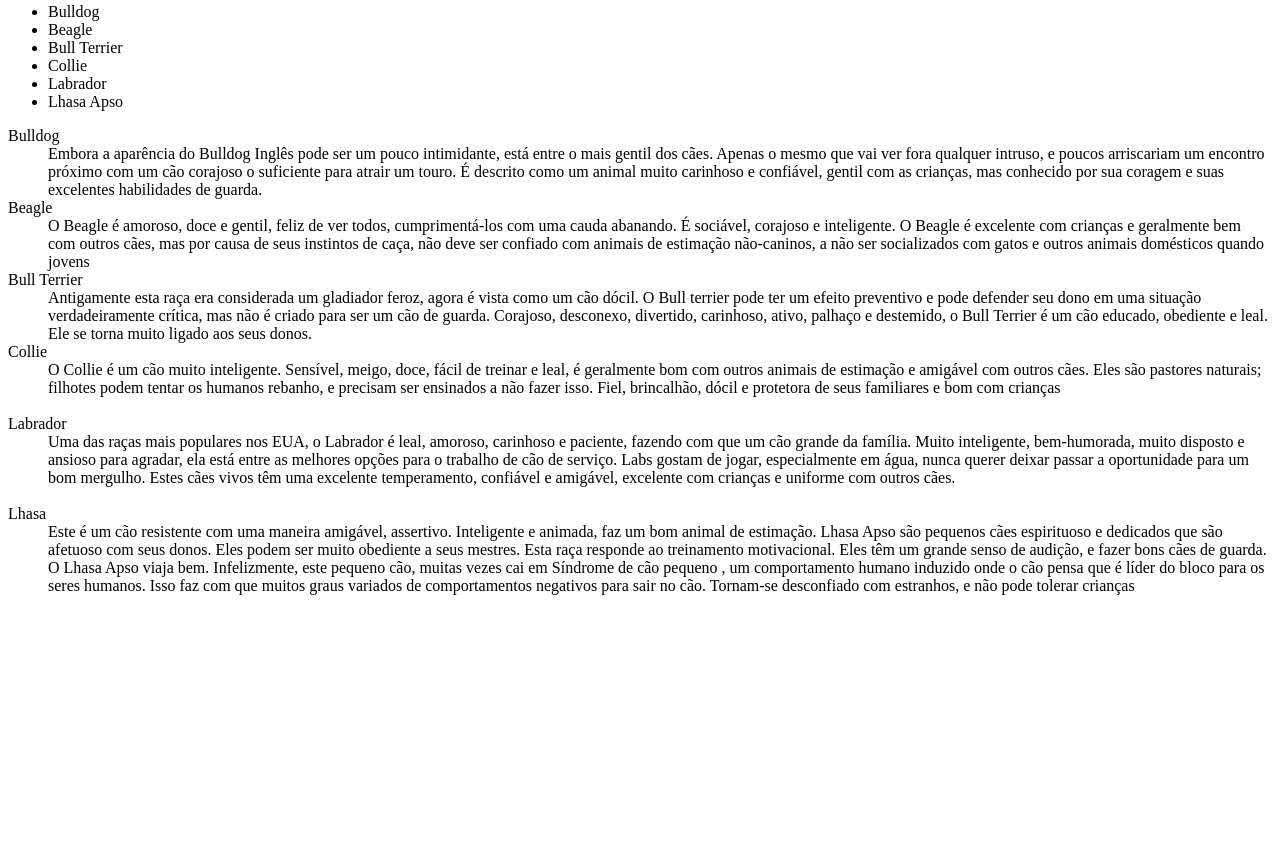
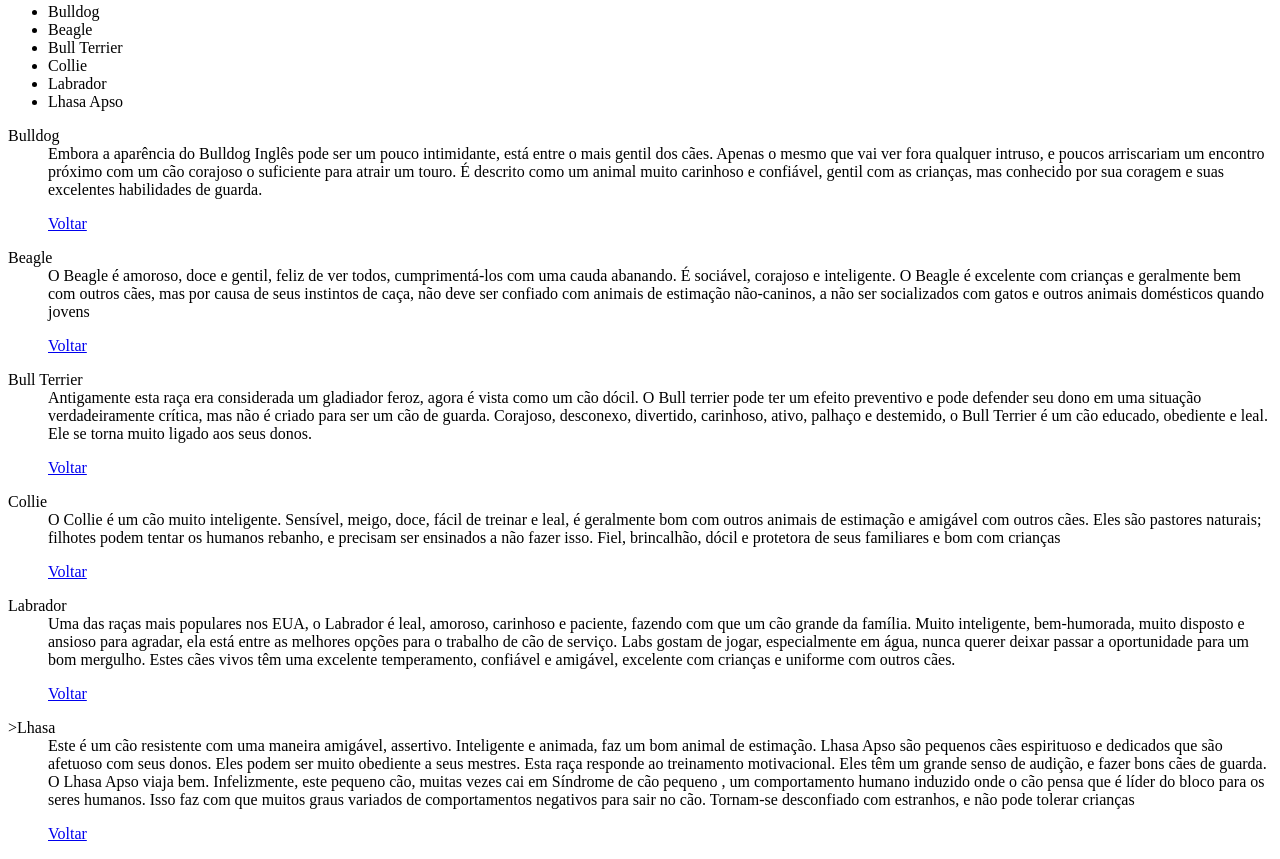
Before and after one commit to anacarolinaluizsantos/html5css3Livrocap02, a plain HTML site: page curiosidades.html in a window 1280 px wide. Shown: the part 673-1532 px from the top of the page. Before the commit the page ends 1302 px from the top, so only its background shows below. Drawn offline with Linux system fonts and the light colour scheme.

Commit message:
uso de âncora links na página

```diff
--- a/curiosidades.html
+++ b/curiosidades.html
@@ -41,7 +41,7 @@
         </figure>
     </ol>
 
-    <h3> Veja algumas raças:</h3>
+    <a id="top"></a><h3> Veja algumas raças:</h3>
 
     <ul>
         <li>Bulldog</li>
@@ -53,17 +53,18 @@
     </ul>
 
     <dl>
-        <dt>Bulldog</dt>
+        <dt><a id ="bulldog">Bulldog</a></dt>
         <dd>
             Embora a aparência do Bulldog Inglês pode ser um pouco intimidante, está entre o mais gentil dos cães.
             Apenas o mesmo que vai ver fora qualquer intruso, e poucos arriscariam um encontro próximo com um cão
             corajoso o suficiente para atrair um touro. É descrito como um animal muito carinhoso e confiável, gentil
             com as crianças, mas conhecido por sua coragem e suas excelentes habilidades de guarda.
             <br>
+            <p><a href="#top">Voltar</a></p>
         </dd>
 
 
-        <dt>Beagle</dt>
+        <dt><a id="beagle">Beagle</a></dt>
 
         <dd>
             O Beagle é amoroso, doce e gentil, feliz de ver todos, cumprimentá-los com uma cauda abanando. É sociável,
@@ -71,9 +72,10 @@
             seus instintos de caça, não deve ser confiado com animais de estimação não-caninos, a não ser socializados
             com gatos e outros animais domésticos quando jovens
             <br>
+            <p><a href="#top">Voltar</a></p>
         </dd>
 
-        <dt>Bull Terrier</dt>
+        <dt><a id="bullterrier">Bull Terrier</a></dt>
 
         <dd>
             Antigamente esta raça era considerada um gladiador feroz, agora é vista como um cão dócil. O Bull terrier
@@ -81,29 +83,34 @@
             criado para ser um cão de guarda. Corajoso, desconexo, divertido, carinhoso, ativo, palhaço e destemido, o
             Bull Terrier é um cão educado, obediente e leal. Ele se torna muito ligado aos seus donos.
             <br>
+            <p><a href="#top">Voltar</a></p>
         </dd>
 
-        <dt>Collie</dt>
+        <dt><a id="collie">Collie</a></dt>
         <dd>
             O Collie é um cão muito inteligente. Sensível, meigo, doce, fácil de treinar e leal, é geralmente bom com
             outros animais de estimação e amigável com outros cães. Eles são pastores naturais; filhotes podem tentar os
             humanos rebanho, e precisam ser ensinados a não fazer isso. Fiel, brincalhão, dócil e protetora de seus
             familiares e bom com crianças
+            <br>
+            <p><a href="#top">Voltar</a></p>
         </dd>
-        <br>
 
 
-        <dt>Labrador</dt>
+
+        <dt><a id="labrador">Labrador</a></dt>
         <dd>
             Uma das raças mais populares nos EUA, o Labrador é leal, amoroso, carinhoso e paciente, fazendo com que um
             cão grande da família. Muito inteligente, bem-humorada, muito disposto e ansioso para agradar, ela está
             entre as melhores opções para o trabalho de cão de serviço. Labs gostam de jogar, especialmente em água,
             nunca querer deixar passar a oportunidade para um bom mergulho. Estes cães vivos têm uma excelente
             temperamento, confiável e amigável, excelente com crianças e uniforme com outros cães.
+            <br>
+            <p><a href="#top">Voltar</a></p>
         </dd>
-        <br>
 
-        <dt>Lhasa</dt>
+
+        <dt><a id="lhasa">>Lhasa</a</dt>
         <dd>
             Este é um cão resistente com uma maneira amigável, assertivo. Inteligente e animada, faz um bom animal de
             estimação. Lhasa Apso são pequenos cães espirituoso e dedicados que são afetuoso com seus donos. Eles podem
@@ -112,8 +119,10 @@
             vezes cai em Síndrome de cão pequeno , um comportamento humano induzido onde o cão pensa que é líder do
             bloco para os seres humanos. Isso faz com que muitos graus variados de comportamentos negativos para sair no
             cão. Tornam-se desconfiado com estranhos, e não pode tolerar crianças
+            <br>
+            <p><a href="#top">Voltar</a></p>
         </dd>
-        <br>
+
     </dl>
 
 </body>
```
